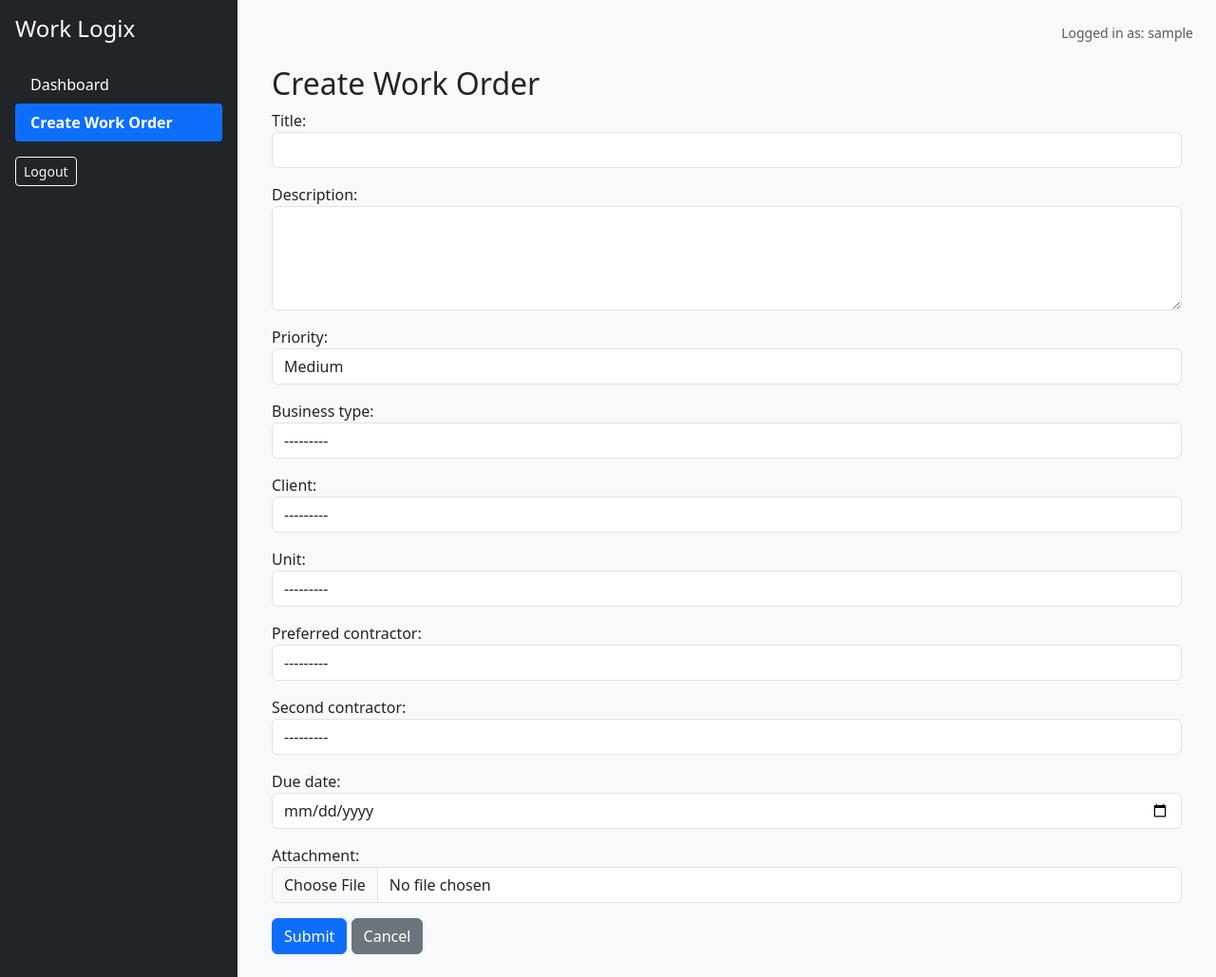
After one commit to gustavowmarques/work-logix-v2, a Django app: page /dashboard/work-orders/create/ in a window 1280 px wide. The commit adds this page. Shown: the whole page at 95% size. Run offline with Django 5.2, Linux system fonts and the light colour scheme; the visitor is signed in with stand-in values (Sample User, id 1); data that the repository does not hold is empty.

Commit message:
navbar replaced with rolde conditional  sidebar

```diff
--- /dev/null
+++ b/worklogix_project/core/static/css/sidebar.css
@@ -0,0 +1,15 @@
+.sidebar {
+    width: 250px;
+  }
+
+.nav-link.active {
+    background-color: #0d6efd;
+    font-weight: bold;
+    border-radius: 4px;
+  }
+
+
+.content-area {
+    background-color: #f8f9fa;
+    min-height: 100vh;
+}
--- a/worklogix_project/core/templates/core/base.html
+++ b/worklogix_project/core/templates/core/base.html
@@ -3,27 +3,77 @@
 <head>
   <meta charset="UTF-8">
   <title>{% block title %}Work Logix{% endblock %}</title>
+  {% load static %}
   <link href="https://cdn.jsdelivr.net/npm/bootstrap@5.3.3/dist/css/bootstrap.min.css" rel="stylesheet">
+  <link rel="stylesheet" href="{% static 'css/sidebar.css' %}">
 </head>
-<body class="bg-light">
+<body>
 
-<nav class="navbar navbar-expand-lg navbar-dark bg-dark mb-4">
-  <div class="container-fluid">
-    <span class="navbar-brand">Work Logix</span>
-    <div class="d-flex">
-      <span class="navbar-text text-white me-3">Logged in as: {{ request.user.username }}</span>
-      {% if user.is_authenticated %}
-      <form method="post" action="{% url 'logout' %}" style="display:inline;">
+  <!-- Flex wrapper for sidebar and main content -->
+  <div class="d-flex min-vh-100">
+    <!-- Sidebar -->
+    <div class="sidebar bg-dark text-white p-3">
+      <h4 class="mb-4">Work Logix</h4>
+      <ul class="nav flex-column">
+        <li class="nav-item">
+          <a href="{% url 'redirect_after_login' %}" class="nav-link text-white {% if request.resolver_match.url_name == 'redirect_after_login' %}active{% endif %}">
+            Dashboard
+          </a>
+        </li>
+        <li class="nav-item">
+          <a href="{% url 'create_work_order' %}" class="nav-link text-white {% if request.resolver_match.url_name == 'create_work_order' %}active{% endif %}">
+            Create Work Order
+          </a>
+        </li>
+
+        {% if request.user.role == 'admin' %}
+          <li class="nav-item">
+            <a href="{% url 'manage_users' %}" class="nav-link text-white {% if request.resolver_match.url_name == 'manage_users' %}active{% endif %}">Manage Users</a>
+          </li>
+          <li class="nav-item">
+            <a href="{% url 'manage_clients' %}" class="nav-link text-white {% if request.resolver_match.url_name == 'manage_clients' %}active{% endif %}">Manage Clients</a>
+          </li>
+          <li class="nav-item">
+            <a href="{% url 'manage_companies' %}" class="nav-link text-white {% if request.resolver_match.url_name == 'manage_companies' %}active{% endif %}">Manage Companies</a>
+          </li>
+          <li class="nav-item">
+            <a href="#" class="nav-link text-white">View All Work Orders</a>
+          </li>
+
+        {% elif request.user.role == 'property_manager' %}
+          <li class="nav-item">
+            <a href="{% url 'my_work_orders' %}" class="nav-link text-white {% if request.resolver_match.url_name == 'my_work_orders' %}active{% endif %}">My Work Orders</a>
+          </li>
+
+        {% elif request.user.role == 'contractor' %}
+          <li class="nav-item">
+            <a href="{% url 'contractor_dashboard' %}" class="nav-link text-white {% if request.resolver_match.url_name == 'contractor_dashboard' %}active{% endif %}">Dashboard</a>
+          </li>
+          <li class="nav-item">
+            <a href="#" class="nav-link text-white">My Work Orders</a>
+          </li>
+
+        {% elif request.user.role == 'assistant' %}
+          <li class="nav-item">
+            <a href="{% url 'assistant_dashboard' %}" class="nav-link text-white {% if request.resolver_match.url_name == 'assistant_dashboard' %}active{% endif %}">Dashboard</a>
+          </li>
+        {% endif %}
+
+
+        <li class="nav-item mt-3">
+          <form method="post" action="{% url 'logout' %}">
             {% csrf_token %}
-          <button type="submit" class="btn btn-outline-danger btn-sm">Logout</button>
+            <button type="submit" class="btn btn-outline-light btn-sm">Logout</button>
           </form>
-      {% endif %}
+        </li>
+      </ul>
     </div>
+
+    <!-- Main Content Area -->
+    <div class="content-area flex-grow-1 p-4 bg-light">
+      <div class="mb-2 text-end text-muted small">Logged in as: {{ request.user.username }}</div>
+      {% block content %}{% endblock %}
     </div>
-</nav>
-
-<div class="container">
-    {% block content %}{% endblock %}
   </div>
 
 </body>
--- /dev/null
+++ b/worklogix_project/core/templates/core/create_work_order.html
@@ -0,0 +1,12 @@
+{% extends "core/base.html" %}
+{% block content %}
+<div class="container mt-4">
+  <h2>Create Work Order</h2>
+  <form method="post" enctype="multipart/form-data">
+    {% csrf_token %}
+    {{ form.as_p }}
+    <button type="submit" class="btn btn-primary">Submit</button>
+    <a href="{% url 'admin_dashboard' %}" class="btn btn-secondary">Cancel</a>
+  </form>
+</div>
+{% endblock %}
--- a/worklogix_project/core/templates/core/dashboards/admin_dashboard.html
+++ b/worklogix_project/core/templates/core/dashboards/admin_dashboard.html
@@ -55,6 +55,7 @@
             <li><strong>Completed:</strong> {{ completed_work_orders.count }}</li>
           </ul>
           <a href="{% url 'admin:core_workorder_changelist' %}" class="btn btn-warning btn-sm">View Work Orders</a>
+          <a href="{% url 'create_work_order' %}" class="btn btn-primary btn-sm">Create Work Order</a>
         </div>
       </div>
     </div>
--- a/worklogix_project/core/templates/core/login.html
+++ b/worklogix_project/core/templates/core/login.html
@@ -1,4 +1,4 @@
-{% extends "core/base.html" %}
+{% extends "core/base_login.html" %}
 {% load crispy_forms_tags %}
 {% block title %}Login | Work Logix{% endblock %}
 
--- a/worklogix_project/core/urls.py
+++ b/worklogix_project/core/urls.py
@@ -2,41 +2,40 @@ from django.urls import path
 from . import views
 from django.contrib.auth.views import LogoutView
 from core.views import CustomLoginView
-from django.contrib import messages
 
 urlpatterns = [
     # ====================
     # Authentication
     # ====================
-    path('login/', CustomLoginView.as_view(), name='login'),                      # Custom login view
-    path('logout/', views.custom_logout, name='logout'),                         # Custom logout handler
+    path('login/', CustomLoginView.as_view(), name='login'),
+    path('logout/', views.custom_logout, name='logout'),
 
     # ====================
     # Post-login Routing
     # ====================
-    path('redirect-after-login/', views.redirect_after_login, name='redirect_after_login'),  # Redirects user based on role
+    path('redirect-after-login/', views.redirect_after_login, name='redirect_after_login'),
 
     # ====================
     # Dashboard Routes
     # ====================
-    path('dashboard/admin/', views.admin_dashboard, name='admin_dashboard'),                  # Super Admin dashboard
-    path('dashboard/pm/', views.pm_dashboard, name='pm_dashboard'),                           # Property Manager dashboard
-    path('dashboard/contractor/', views.contractor_dashboard, name='contractor_dashboard'),   # Contractor dashboard
-    path('dashboard/assistant/', views.assistant_dashboard, name='assistant_dashboard'),      # Assistant dashboard
+    path('dashboard/admin/', views.admin_dashboard, name='admin_dashboard'),
+    path('dashboard/pm/', views.pm_dashboard, name='pm_dashboard'),
+    path('dashboard/contractor/', views.contractor_dashboard, name='contractor_dashboard'),
+    path('dashboard/assistant/', views.assistant_dashboard, name='assistant_dashboard'),
 
     # ====================
     # Create Pages (Forms)
     # ====================
-    path('dashboard/admin/create-user/', views.create_user, name='create_user'),              # Create new user
-    path('dashboard/admin/create-company/', views.create_company, name='create_company'),     # Create new company
-    path('dashboard/admin/create-client/', views.create_client, name='create_client'),        # Create new client
+    path('dashboard/admin/create-user/', views.create_user, name='create_user'),
+    path('dashboard/admin/create-company/', views.create_company, name='create_company'),
+    path('dashboard/admin/create-client/', views.create_client, name='create_client'),
 
     # ====================
     # Manage Pages (Lists)
     # ====================
-    path('dashboard/admin/companies/', views.manage_companies, name='manage_companies'),      # List of companies
-    path('dashboard/admin/users/', views.manage_users, name='manage_users'),                  # List of users
-    path('dashboard/admin/clients/', views.manage_clients, name='manage_clients'),            # List of clients
+    path('dashboard/admin/companies/', views.manage_companies, name='manage_companies'),
+    path('dashboard/admin/users/', views.manage_users, name='manage_users'),
+    path('dashboard/admin/clients/', views.manage_clients, name='manage_clients'),
 
     # ============================
     # User CRUD (View/Edit/Delete)
@@ -58,4 +57,10 @@ urlpatterns = [
     path('dashboard/admin/companies/<int:company_id>/view/', views.view_company, name='view_company'),
     path('dashboard/admin/companies/<int:company_id>/edit/', views.edit_company, name='edit_company'),
     path('dashboard/admin/companies/<int:company_id>/delete/', views.delete_company, name='delete_company'),
+
+    # ===============================
+    # Work Orders
+    # ===============================
+    path('dashboard/work-orders/create/', views.create_work_order, name='create_work_order'),
+    path('pm/work-orders/', views.my_work_orders, name='my_work_orders'),
 ]
--- a/worklogix_project/core/views.py
+++ b/worklogix_project/core/views.py
@@ -4,8 +4,9 @@ from django.contrib.auth.decorators import login_required
 from django.contrib import messages
 from django.contrib.auth.views import LoginView
 from .decorators import property_manager_required, contractor_required, assistant_required, admin_required
-from .models import Client, Company, WorkOrder, CustomUser
-from .forms import CustomUserCreationForm, CompanyCreationForm, ClientCreationForm
+from .models import Client, Company, WorkOrder, CustomUser, BusinessType, Unit
+from .forms import CustomUserCreationForm, CompanyCreationForm, ClientCreationForm, WorkOrderForm
+from django.utils.timezone import now
 
 User = get_user_model()
 
@@ -93,6 +94,11 @@ class CustomLoginView(LoginView):
     """
     template_name = 'core/login.html'
 
+    def dispatch(self, request, *args, **kwargs):
+        if request.user.is_authenticated:
+            return redirect('redirect_after_login')
+        return super().dispatch(request, *args, **kwargs)
+
 def custom_logout(request):
     """
     Logs the user out and redirects to login page with message.
@@ -146,6 +152,41 @@ def create_client(request):
         return redirect('manage_clients')
 
     return render(request, 'core/create_client.html', {'form': form})
+
+@property_manager_required
+def my_work_orders(request):
+    """
+    Property Managers see only work orders they created.
+    """
+    work_orders = WorkOrder.objects.filter(created_by=request.user)
+    return render(request, 'core/property_manager/my_work_orders.html', {
+        'work_orders': work_orders
+    })
+
+@login_required
+def create_work_order(request):
+    """
+    Allows Admins or Property Managers to create a work order.
+    Filters contractors based on selected business type.
+    """
+    if request.method == 'POST':
+        form = WorkOrderForm(request.POST, request.FILES)
+        if form.is_valid():
+            work_order = form.save(commit=False)
+            work_order.created_by = request.user
+            work_order.status = 'new'
+            work_order.save()
+            messages.success(request, "Work order created successfully.")
+            return redirect('admin_dashboard' if request.user.role == 'admin' else 'pm_dashboard')
+    else:
+        form = WorkOrderForm()
+
+    # Filter contractors dynamically based on business type (optional: JS later)
+    contractors = Company.objects.filter(is_contractor=True)
+    form.fields['preferred_contractor'].queryset = contractors
+    form.fields['second_contractor'].queryset = contractors
+
+    return render(request, 'core/create_work_order.html', {'form': form})
 
 # ============================================================
 # Manage Views (List/Overview)
```
Also changed, not shown: worklogix_project/core/templates/core/base_login.html (added, +13 -0 lines), worklogix_project/core/templates/core/property_manager/my_work_orders.html (added, +28 -0 lines). Lines whose indentation alone changed are shown as unchanged.
